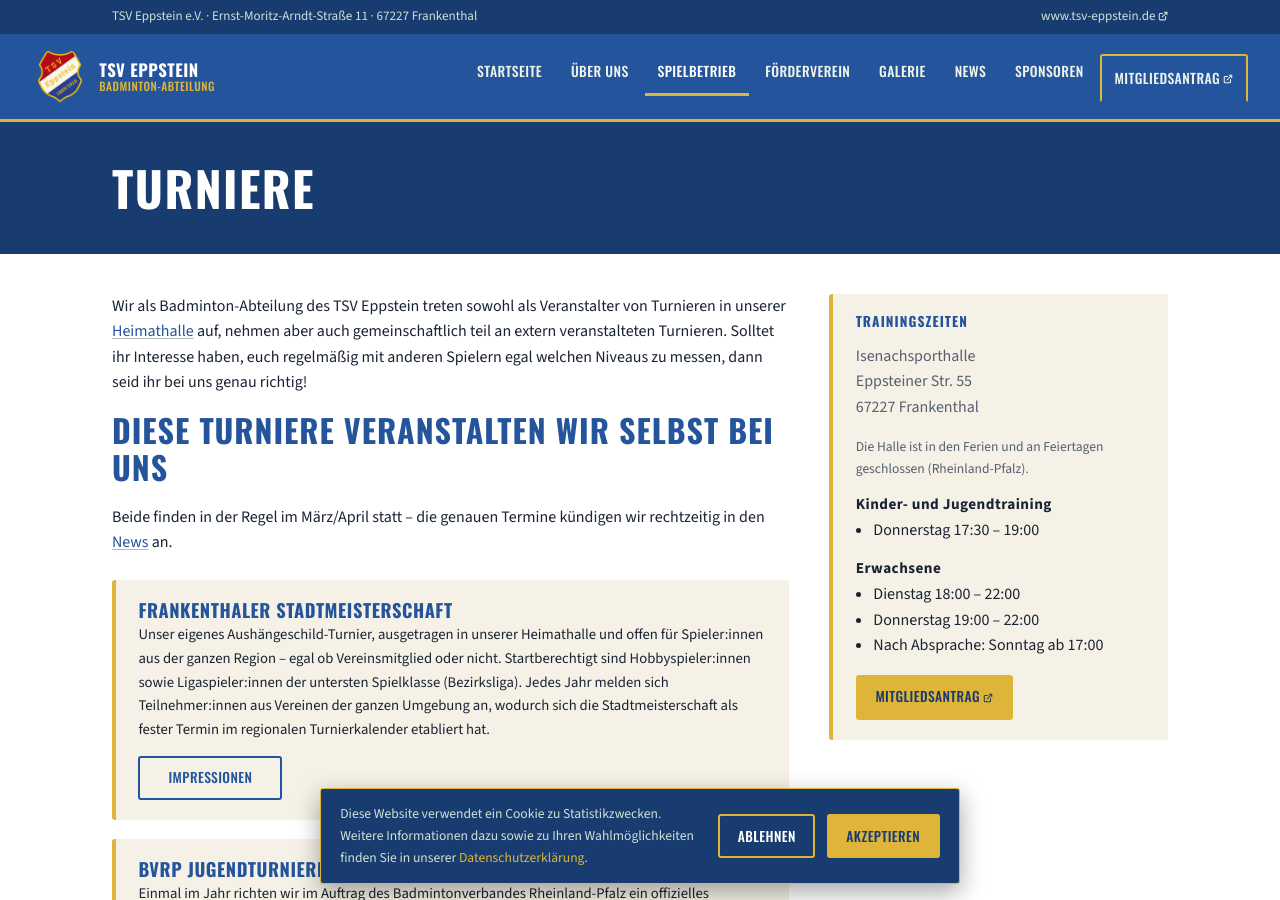
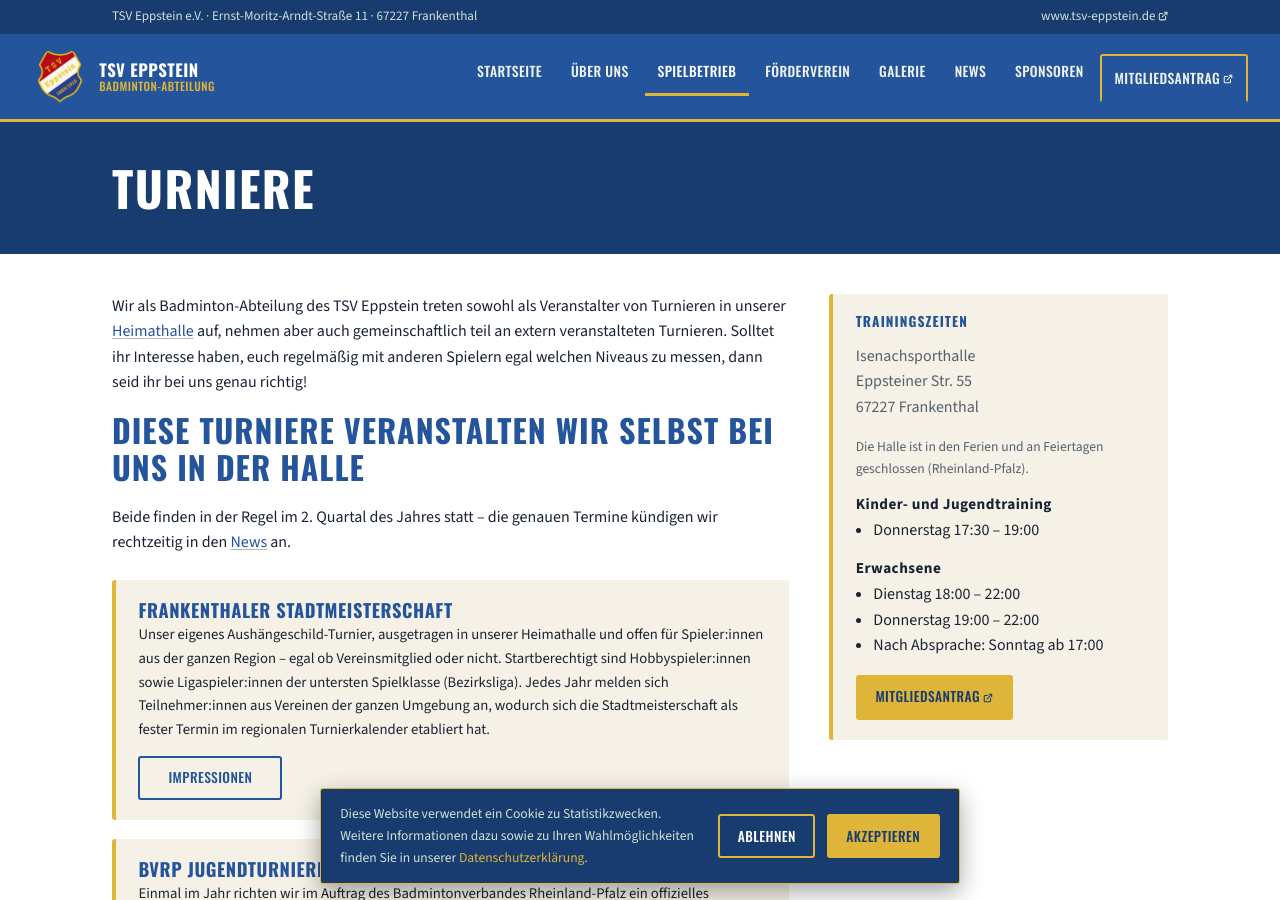
Before and after one commit to Forderverein-Badminton-in-Eppstein-e-V/website, a Jekyll site: the page built from spielbetrieb-turniere.html, in a window 1280 px wide and 900 px high. Built offline with Jekyll 4.4.1, drawn with Linux system fonts in a browser that asks for light colours.

```diff
--- a/spielbetrieb-turniere.html
+++ b/spielbetrieb-turniere.html
@@ -14,9 +14,9 @@
         messen, dann seid ihr bei uns genau richtig!
       </p>
 
-          <h2>Diese Turniere veranstalten wir selbst bei uns</h2>
+      <h2>Diese Turniere veranstalten wir selbst bei uns in der Halle</h2>
       <p>
-            Beide finden in der Regel im März/April statt – die genauen Termine kündigen wir
+        Beide finden in der Regel im 2. Quartal des Jahres statt – die genauen Termine kündigen wir
         rechtzeitig in den <a href="/news.html">News</a> an.
       </p>
 
@@ -73,7 +73,8 @@
           </p>
           <div class="team-links">
             <a class="btn btn-outline" style="color:var(--court); border-color: var(--court);"
-                  href="https://badminton-rlp.de/spielbetrieb/turniere/verbandsturniere-o19" target="_blank" rel="noopener">BVRP Erwachsenenturniere (O19)</a>
+              href="https://badminton-rlp.de/spielbetrieb/turniere/verbandsturniere-o19" target="_blank"
+              rel="noopener">BVRP Erwachsenenturniere (O19)</a>
           </div>
         </div>
 
@@ -91,11 +92,14 @@
           </p>
           <div class="team-links">
             <a class="btn btn-outline" style="color:var(--court); border-color: var(--court);"
-                  href="https://badminton-rlp.de/spielbetrieb/turniere/verbandsturniere-u19" target="_blank" rel="noopener">BVRP Jugendturniere (U19)</a>
+              href="https://badminton-rlp.de/spielbetrieb/turniere/verbandsturniere-u19" target="_blank"
+              rel="noopener">BVRP Jugendturniere (U19)</a>
             <a class="btn btn-outline" style="color:var(--court); border-color: var(--court);"
-                  href="https://badminton-rlp.de/spielbetrieb/turniere/junior-cup" target="_blank" rel="noopener">BVRP Juniorcup</a>
+              href="https://badminton-rlp.de/spielbetrieb/turniere/junior-cup" target="_blank" rel="noopener">BVRP
+              Juniorcup</a>
             <a class="btn btn-outline" style="color:var(--court); border-color: var(--court);"
-                  href="https://badminton-rlp.de/spielbetrieb/turniere/mini-cup" target="_blank" rel="noopener">BVRP Minicup</a>
+              href="https://badminton-rlp.de/spielbetrieb/turniere/mini-cup" target="_blank" rel="noopener">BVRP
+              Minicup</a>
           </div>
         </div>
       </div>
```
Lines whose indentation alone changed are shown as unchanged.
